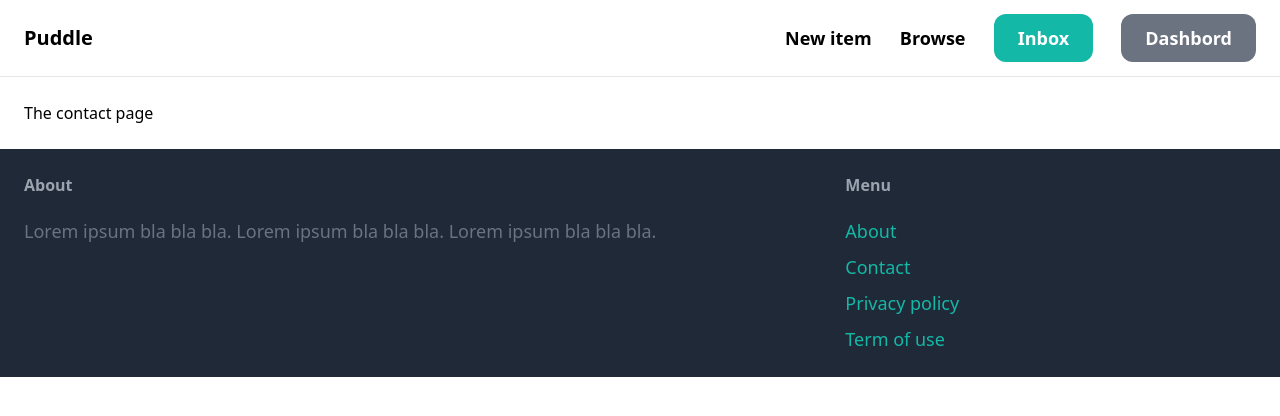
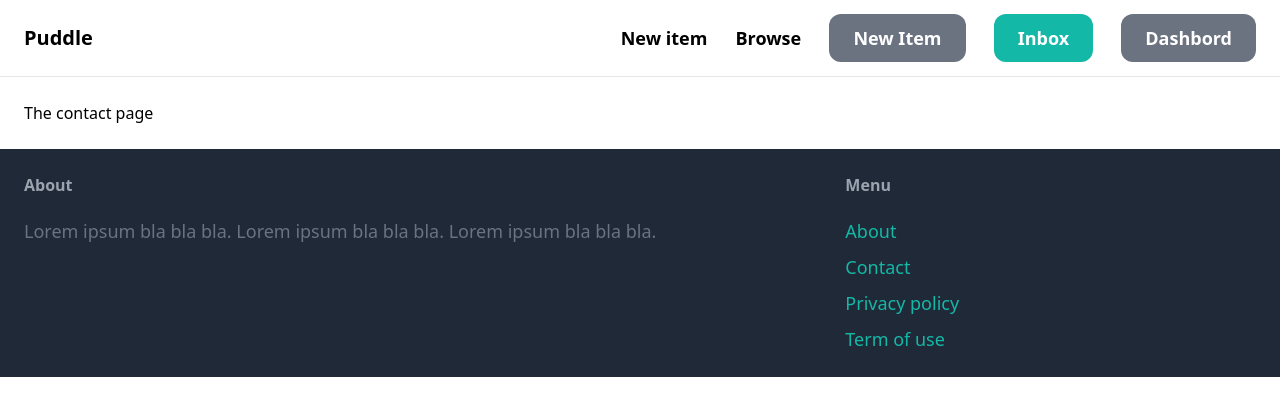
Before and after one commit to solaleh81/puddle, a Django app: page /contact/ in a window 1280 px wide. Shown: the top 416 px of the page. Run offline with Django 4.2, Linux system fonts and the light colour scheme; a user stored in the database is signed in; some libraries are stand-ins or nearby versions.

Commit message:
adding new item url.

```diff
--- a/core/templates/core/base.html
+++ b/core/templates/core/base.html
@@ -18,6 +18,7 @@
         <a href="#" class="text-lg font-semibold hover:text-gray-500">Browse</a>
 
         {% if request.user.is_authenticated %}
+        <a href="{% url 'item:new' %}" class="px-6 py-3 text-lg font-semibold bg-gray-500 text-white rounded-xl hover:bg-gray-700">New Item</a>
         <a href="{% url 'core:signup' %}" class="px-6 py-3 text-lg font-semibold bg-teal-500 text-white rounded-xl hover:bg-teal-700">Inbox</a>
         <a href="{% url 'core:login' %}" class="px-6 py-3 text-lg font-semibold bg-gray-500 text-white rounded-xl hover:bg-gray-700">Dashbord</a>
         {% else %}
```
